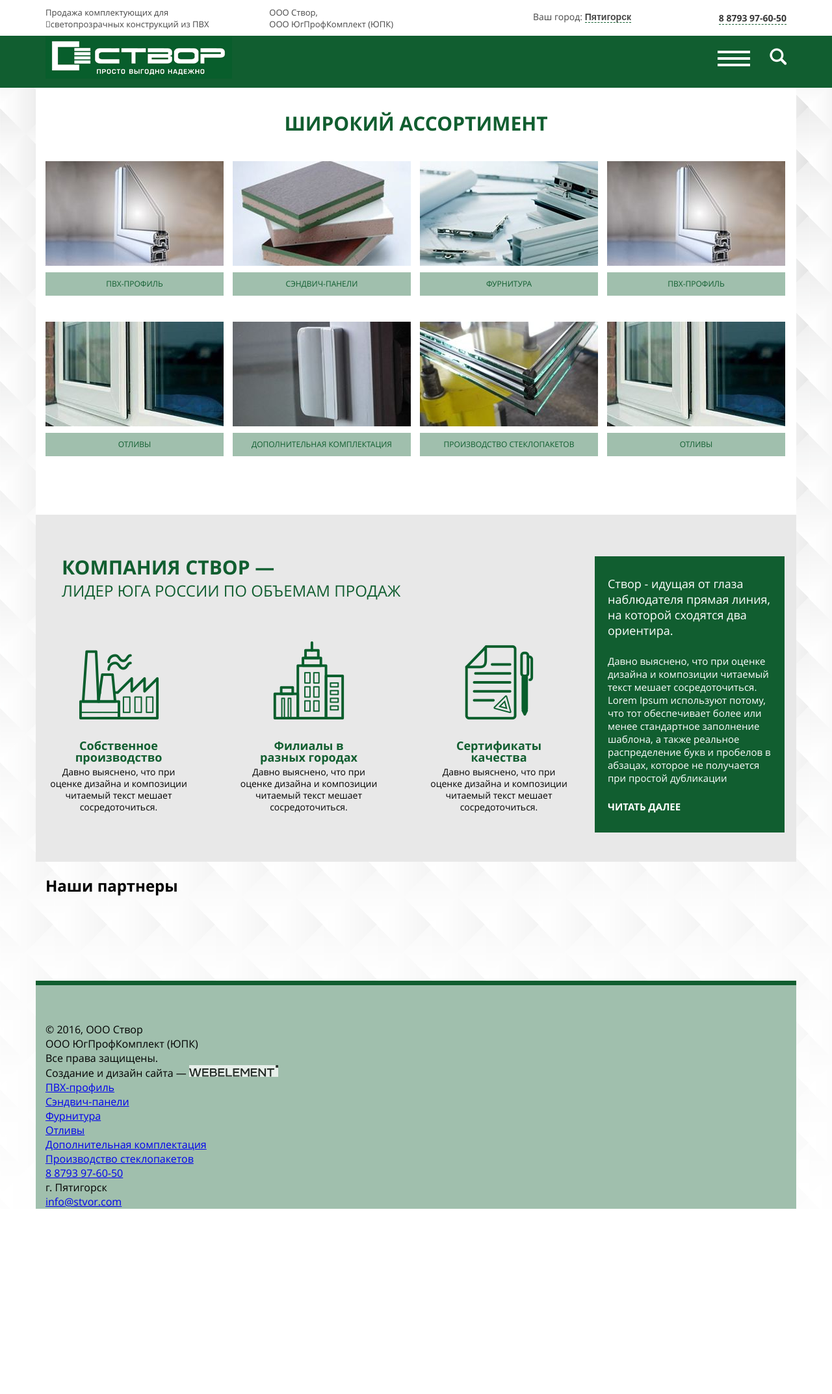
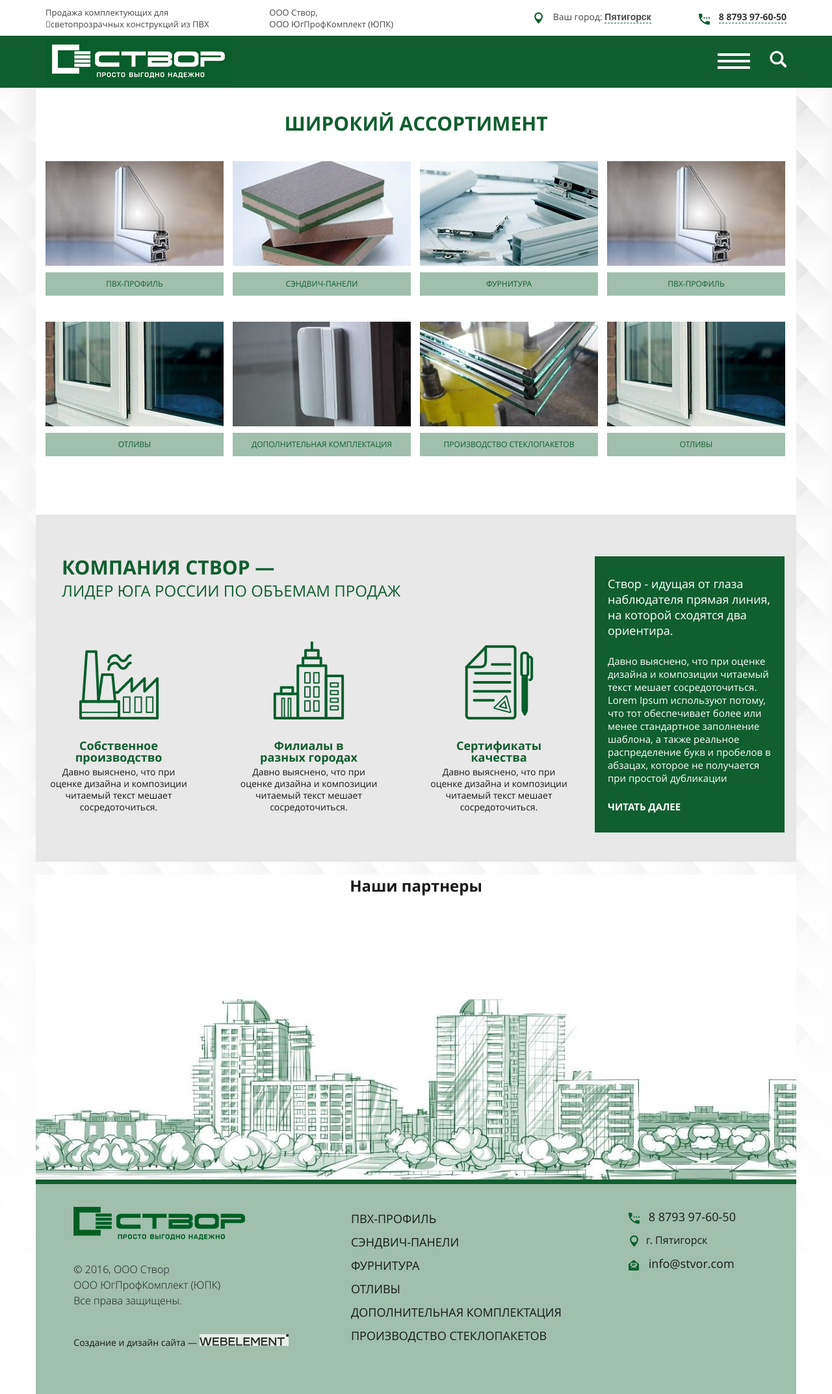
Before and after one commit to ivmo/stvor, a website: page index.html in a window 1280 px wide. Shown: the whole page at 65% size. Before the commit the page ends 1860 px from the top, so only its background shows below. Drawn offline with nearby package versions, Linux system fonts and the light colour scheme; files that its build step writes are made by us from their sources.

Commit message:
сделал адаптивные шапку и подвал

```diff
--- a/index.html
+++ b/index.html
@@ -189,13 +189,13 @@
         <div class="page-footer__wrap">
           <div class="page-footer__about">
             <div class="page-footer__logo">
-              <a href="" class="page-footer__link"><img src="" alt=""></a>
+              <a href="/" class="page-footer__link"><img src="img/logo-green.png" alt=""></a>
             </div>
             <div class="page-footer__text">© 2016, ООО Створ<br>ООО ЮгПрофКомплект (ЮПК)<br>Все права защищены.</div>
             <div class="copy">
               <span class="copy__text">Создание и дизайн сайта &mdash;
               </span>
-              <a href="" class="copy__link"><img src="img/logo_webelement.png" alt=""></a>
+              <a href="webelement.ru" class="copy__link"><img src="img/logo_webelement.png" alt=""></a>
             </div>
           </div>
           <div class="page-footer__menu-list">
--- a/less/blocks/city.less
+++ b/less/blocks/city.less
@@ -1,6 +1,17 @@
 .city {
   font-size: @font-size;
   line-height: @line-height--xs;
+  white-space: nowrap;
+
+  &::before {
+    content: "";
+    display: inline-block;
+    vertical-align: middle;
+    width: 17px;
+    height: 17px;
+    margin-right: 10px;
+    background: url("../img/ico-marker.png") no-repeat center;
+  }
 
   .ui-selectmenu-icon {
     display: none;
@@ -12,6 +23,7 @@
     border: none;
     background: none;
     outline: none;
+
   }
 
   .ui-selectmenu-text {
@@ -20,6 +32,9 @@
     font-weight: @text-bold;
     border-bottom: 1px dashed @main-color;
     margin-right: 0;
+    font-size: @font-size;
+    line-height: @line-height--xs;
+    font-weight: @text-bold;
   }
 }
 
--- /dev/null
+++ b/less/blocks/copy.less
@@ -0,0 +1,21 @@
+.copy {
+  font-size: @font-size;
+  line-height: @line-height--xs;
+
+  @media @tablet-width {
+    width: 240px;
+    position: absolute;
+    bottom: 20px;
+    left: 50%;
+    transform: translateX(-50%);
+    text-align: center;
+  }
+}
+
+.copy__link {
+  width: 145px;
+
+  img {
+    max-width: 100%;
+  }
+}
--- a/less/blocks/header.less
+++ b/less/blocks/header.less
@@ -4,13 +4,25 @@
 }
 
 .header__wrap {
+  position: relative;
   display: flex;
+  min-height: 80px;
   justify-content: space-between;
   align-items: center;
 }
 
+.header__logo {
+
+  @media @mobile-width {
+    width: 50%;
+  }
+
+  img {
+    max-width: 100%;
+  }
+}
+
 .header__nav {
-  position: relative;
   flex-grow: 1;
   min-height: 26px;
 }
--- a/less/blocks/page-footer.less
+++ b/less/blocks/page-footer.less
@@ -7,5 +7,146 @@
 }
 
 .page-footer__wrap {
+  display: flex;
   padding-top: 35px;
+  padding-bottom: 70px;
+  justify-content: space-around;
+  align-items: flex-start;
+
+  @media @desktop-width {
+
+  }
+
+  @media @tablet-width {
+    flex-wrap: wrap;
+    position: relative;
+  }
+
+  @media @mobile-width {
+    flex-direction: column;
+    align-items: center;
+  }
 }
+
+.page-footer__about {
+  width: 340px;
+
+  @media @mobile-width {
+    width: auto;
+  }
+
+}
+
+.page-footer__logo {
+  margin-bottom: 25px;
+
+  img {
+    max-width: 100%;
+  }
+}
+
+.page-footer__text {
+  margin-bottom: 40px;
+  font-size: @font-size--lg;
+  line-height: @line-height;
+  font-weight: @text-lite;
+
+  @media @mobile-width {
+    margin-bottom: 20px;
+  }
+}
+
+.page-footer__menu-list {
+  width: 340px;
+
+  @media @desktop-width {
+    width: 230px;
+  }
+
+  @media @mobile-width {
+    margin-bottom: 15px;
+  }
+}
+
+.page-footer__menu-item {
+
+  @media @desktop-width {
+    margin-bottom: 8px;
+  }
+}
+
+.page-footer__menu-link {
+  color: @text-color;
+  font-size: @font-size--xlg;
+  line-height: @line-height--largest;
+  text-decoration: none;
+  text-transform: uppercase;
+
+  &:hover {
+    border-bottom: 1px solid @main-color;
+  }
+
+  @media @desktop-width {
+    line-height: @line-height--xsm;
+  }
+}
+
+.page-footer__contacts {
+  width: 200px;
+}
+
+.page-footer__phone {
+  margin-bottom: 10px;
+  white-space: nowrap;
+
+  &::before {
+    content: "";
+    display: inline-block;
+    vertical-align: middle;
+    width: 17px;
+    height: 17px;
+    margin-right: 10px;
+    background: url("../img/ico-phone.png") no-repeat center;
+  }
+}
+
+.page-footer__address {
+  margin-bottom: 10px;
+  white-space: nowrap;
+
+  &::before {
+    content: "";
+    display: inline-block;
+    vertical-align: middle;
+    width: 17px;
+    height: 17px;
+    margin-right: 10px;
+    background: url("../img/ico-marker.png") no-repeat center;
+  }
+}
+
+.page-footer__email {
+  margin-bottom: 10px;
+  white-space: nowrap;
+
+  &::before {
+    content: "";
+    display: inline-block;
+    vertical-align: middle;
+    width: 17px;
+    height: 17px;
+    margin-right: 10px;
+    background: url("../img/ico-mail.png") no-repeat center;
+  }
+}
+
+.page-footer__link {
+  color: @text-color;
+  text-decoration: none;
+  font-size: @font-size--xlg;
+  line-height: @line-height--lg;
+
+  &:hover {
+    border-bottom: 1px solid @main-color;
+  }
+}
--- /dev/null
+++ b/less/blocks/partners.less
@@ -0,0 +1,12 @@
+.partners {
+
+  .container {
+    padding-bottom: 306px;
+    background: @bg-white url("../img/city-bg.jpg") repeat-x 52% 100%;
+
+  }
+}
+
+.partners__title {
+  text-align: center;
+}
--- a/less/blocks/top-header.less
+++ b/less/blocks/top-header.less
@@ -9,6 +9,16 @@
   justify-content: space-between;
   align-items: center;
   min-height: 55px;
+
+  @media @tablet-width {
+    padding: 10px 0;
+  }
+
+  @media @mobile-width {
+    flex-direction: column;
+    align-items: center;
+    text-align: center;
+  }
 }
 
 .top-header__left {
@@ -17,6 +27,24 @@
   align-items: center;
   max-width: 535px;
   flex-grow: 1;
+
+  @media @desktop-width--lg {
+    max-width: 50%;
+  }
+
+  @media @desktop-width {
+    max-width: 490px;
+  }
+
+  @media @tablet-width {
+    flex-direction: column;
+    align-items: flex-start;
+  }
+
+  @media @mobile-width {
+    margin-bottom: 10px;
+    align-items: center;
+  }
 }
 
 .top-header__right {
@@ -25,11 +53,30 @@
   align-items: center;
   max-width: 390px;
   flex-grow: 1;
+
+  @media @desktop-width--lg {
+    max-width: 40%;
+  }
+
+  @media @desktop-width {
+    width: 215px;
+    flex-grow: 0;
+    flex-direction: column-reverse;
+    align-items: flex-start;
+  }
+
+  @media @mobile-width {
+    align-items: center;
+  }
 }
 
 .top-header__descriptiion {
   font-size: @font-size--sm;
   line-height: @line-height--xs;
+
+  @media @tablet-width {
+    margin-bottom: 5px;
+  }
 }
 
 .top-header__company {
@@ -38,11 +85,27 @@
 }
 
 .top-header__phone {
-  font-size: @font-size;
-  line-height: @line-height--xs;
-  font-weight: @text-bold;
+
+  &::before {
+    content: "";
+    display: inline-block;
+    vertical-align: middle;
+    width: 17px;
+    height: 17px;
+    margin-right: 10px;
+    background: url("../img/ico-phone.png") no-repeat center;
+  }
+
+  @media @tablet-width {
+    margin-bottom: 5px;
+  }
 
   a {
+    display: inline-block;
+    vertical-align: top;
+    font-size: @font-size;
+    line-height: @line-height--xs;
+    font-weight: @text-bold;
     color: @text-color--dark;
     text-decoration: none;
     border-bottom: 1px dashed @main-color;
--- a/less/global.less
+++ b/less/global.less
@@ -34,5 +34,6 @@ body {
   font-family: 'Open Sans';
   font-style: normal;
   font-weight: @text-normal;
+  color: @text-color;
   background: url("../img/pattern.png") repeat-x;
 }
--- a/less/style.less
+++ b/less/style.less
@@ -14,4 +14,6 @@
 @import "blocks/search-btn.less";
 @import "blocks/range.less";
 @import "blocks/promo.less";
+@import "blocks/partners.less";
 @import "blocks/page-footer.less";
+@import "blocks/copy.less";
--- a/less/variables.less
+++ b/less/variables.less
@@ -35,6 +35,7 @@
 @line-height-md: 28px;
 @line-height--lg: 30px;
 @line-height--xxl: 34px;
+@line-height--largest: 36px;
 
 @mobile-width:         ~"(max-width: 480px)";
 @tablet-width:         ~"(max-width: 768px)";
```
Also changed, not shown: img/ico-mail.png (added).
